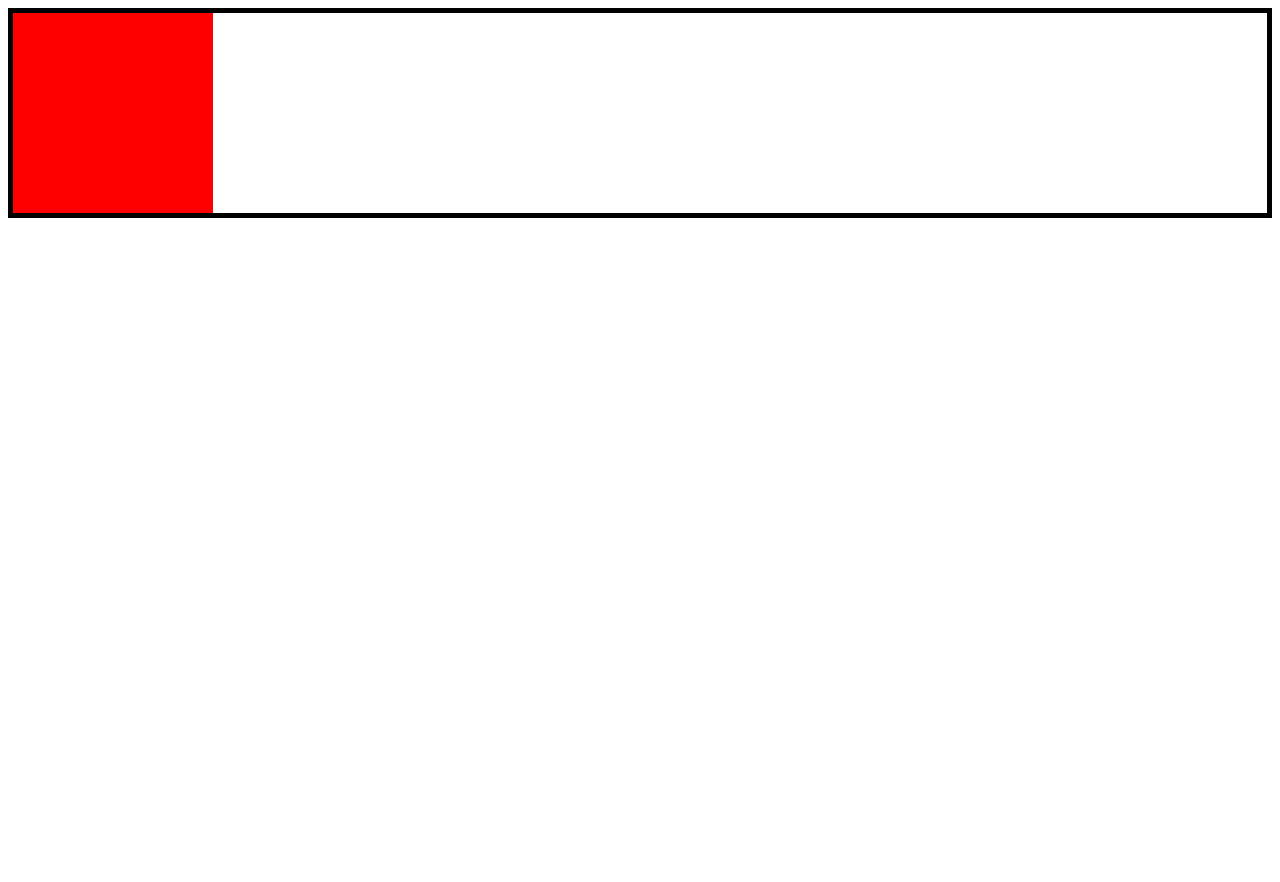
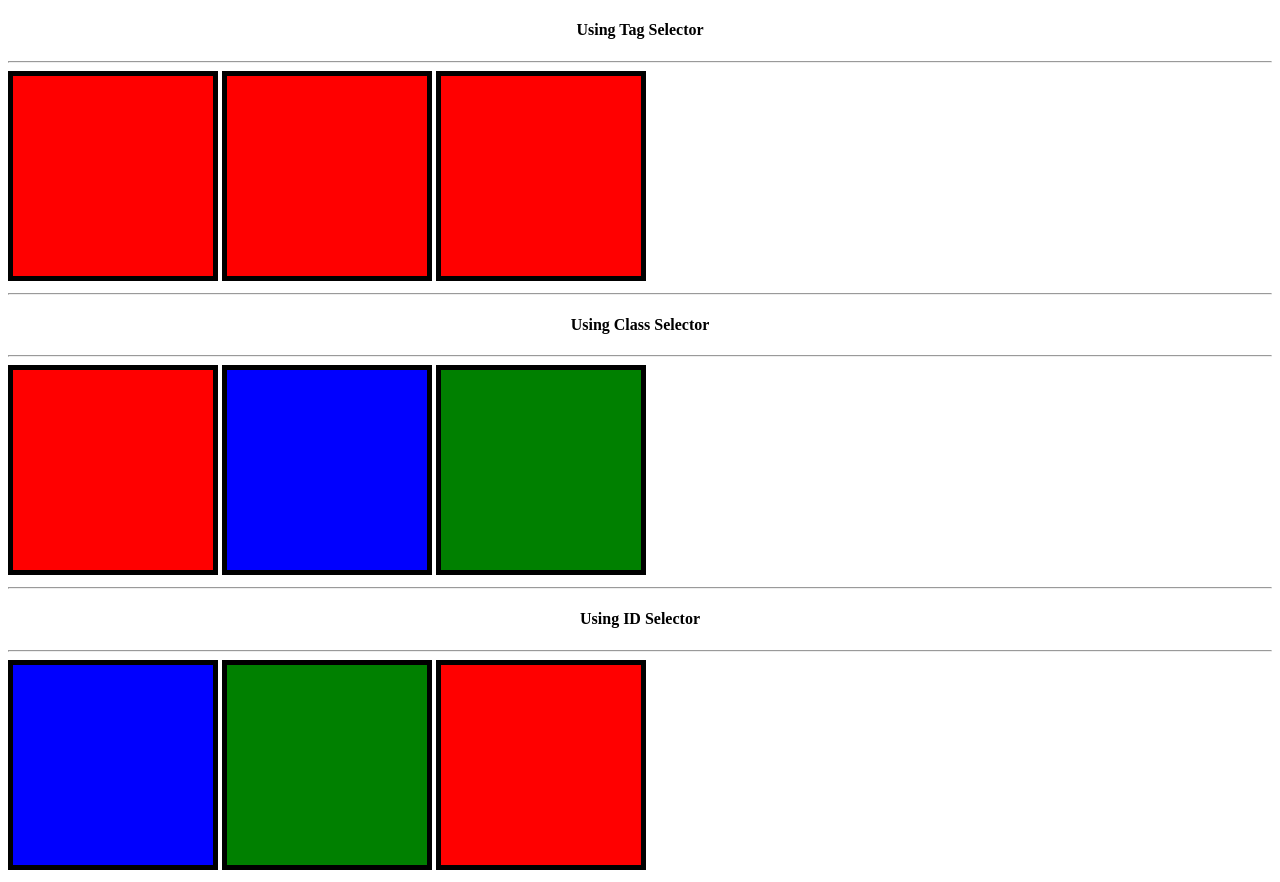
Before and after one commit to 66prashant/LearningHTML, a plain HTML site: page cssclass.html in a window 1280 px wide. Before the commit the page ends 800 px from the top, so only its background shows below. Drawn offline with Linux system fonts and the light colour scheme.

Commit message:
Use of Selectors

```diff
--- a/cssclass.html
+++ b/cssclass.html
@@ -6,54 +6,76 @@
     <title>Document</title>
 
     <style>
-        /* .div1{
+        div{
+            display: inline-block;
+            height: 200px;
+            width: 200px;
+            background-color: red;
+            border: 5px solid black;
+        }
+        .div1{
+
+            display: inline-block;
             height: 200px;
             width: 200px;
             background-color: red;
             border: 5px solid black;
         }
         .div2{
+            display: inline-block;
             height: 200px;
             width: 200px;
             background-color: blue;
             border: 5px solid black;
         }
         .div3{
+            display: inline-block;
             height: 200px;
             width: 200px;
             background-color:green;
             border: 5px solid black;
-        } */
+        }
         #container1{
+            display: inline-block;
             height: 200px;
             width: 200px;
             background-color: red;
-            /* border: 5px solid black; */
-        }
-        body{
             border: 5px solid black;
         }
-        /* #container2{
+        #container2{
+            display: inline-block;
             height: 200px;
             width: 200px;
             background-color: blue;
             border: 5px solid black;
         }
         #container3{
+            display: inline-block;
             height: 200px;
             width: 200px;
             background-color:green;
             border: 5px solid black;
-        } */
+        }
     </style>
 </head>
 
 <body>
-    <!-- <div class="div1"></div>
+    <center><h4>Using Tag Selector</h4></center>
+    <hr>
+    <div></div>
+    <div></div>
+    <div></div>
+    <hr>
+    <center><h4>Using Class Selector</h4></center>
+    <hr>
+    <div class="div1"></div>
     <div class="div2"></div>
-    <div class="div3"></div> -->
-    <!-- <div id="container2"></div>
-    <div id="container3"></div> -->
+    <div class="div3"></div>
+    <hr>
+    <center><h4>Using ID Selector</h4></center>
+    <hr>
+    <div id="container2"></div>
+    <div id="container3"></div>
     <div id="container1"></div>
 
 </body>
```
Also changed, not shown: index.html (+3 -0 lines).
